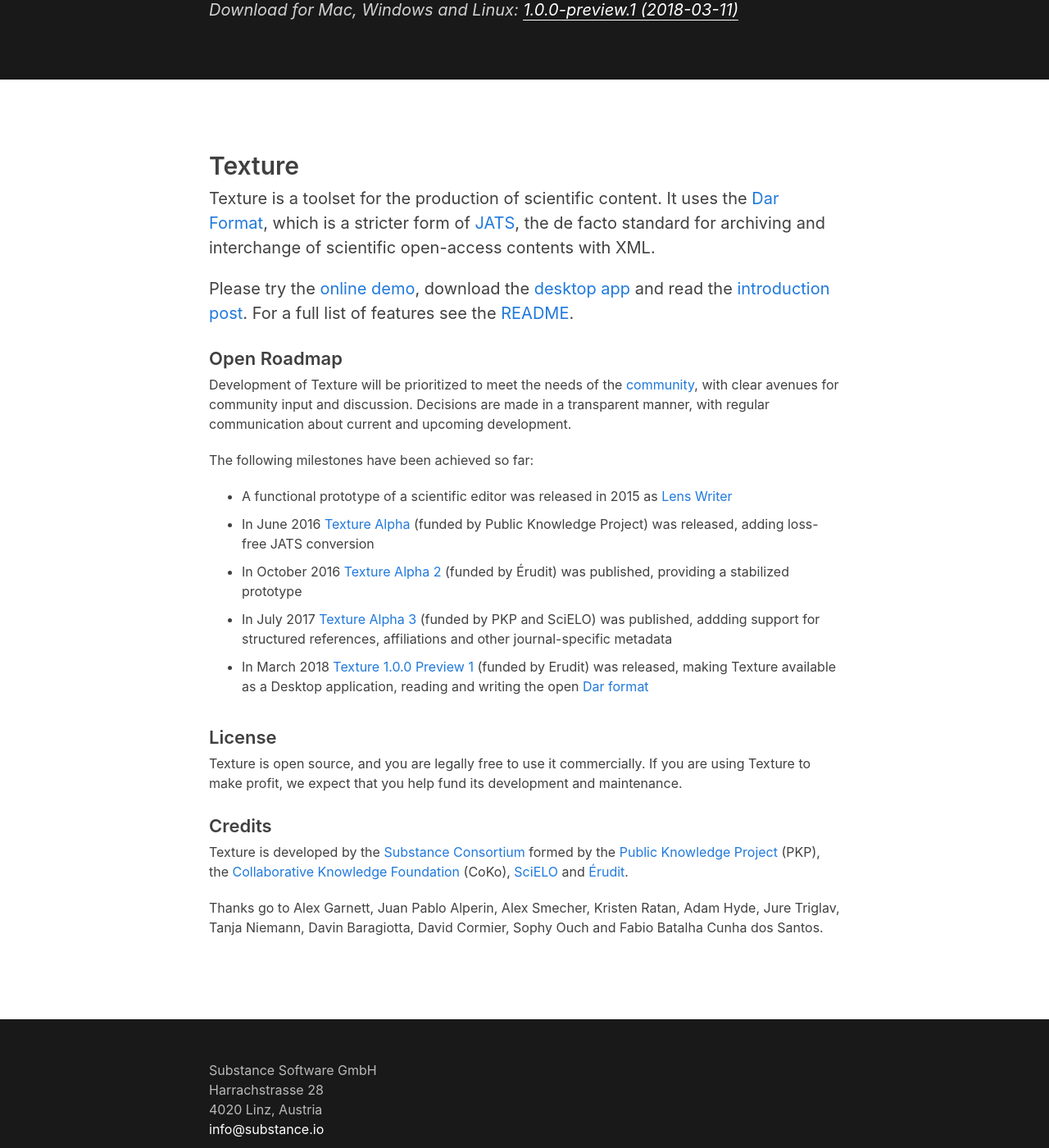
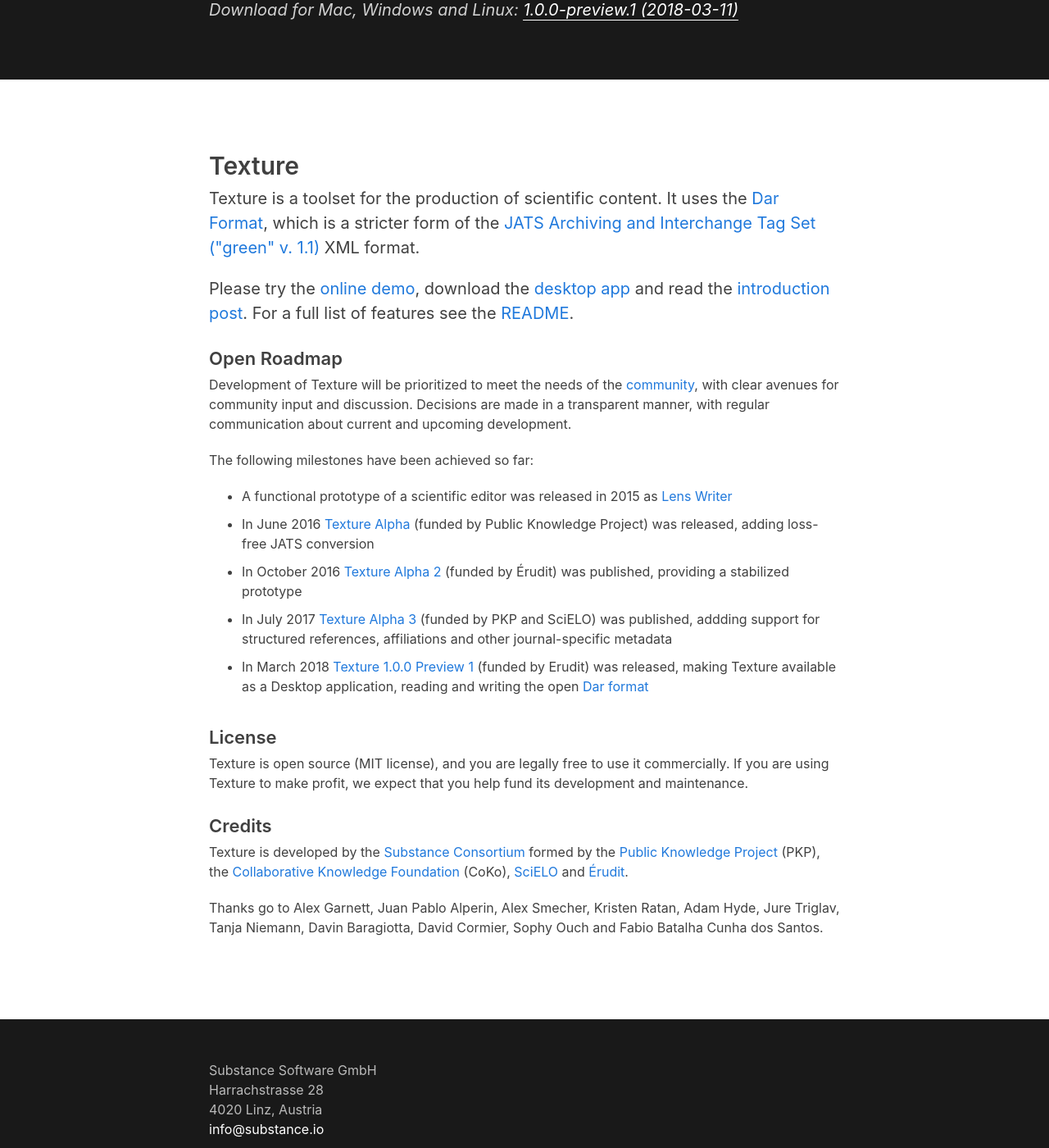
Before and after one commit to substance/substance.github.com, a Jekyll site: the page built from texture/index.html, in a window 1280 px wide and 1400 px high, scrolled down 836 px. Shown: the whole window at 82% size. Built offline with Jekyll 4.4.1, drawn with Linux system fonts in a browser that asks for light colours; nearby versions of some CDN libraries; library files that are not in the unit come from our copies.

Commit message:
Update index.html

```diff
--- a/texture/index.html
+++ b/texture/index.html
@@ -12,7 +12,7 @@
   <div class="limiter">
     <h2>Texture</h2>
     <p class="large">
-      Texture is a toolset for the production of scientific content. It uses the <a href="http://github.com/substance/dar">Dar Format</a>, which is a stricter form of <a href="http://jats.nlm.nih.gov/archiving/tag-library/1.1/">JATS</a>, the de facto standard for archiving and interchange of scientific open-access contents with XML.
+      Texture is a toolset for the production of scientific content. It uses the <a href="http://github.com/substance/dar">Dar Format</a>, which is a stricter form of the <a href="https://jats.nlm.nih.gov/archiving/1.1/">JATS Archiving and Interchange Tag Set ("green" v. 1.1)</a> XML format.
     </p>
     <p class="large">
       Please try the <a href="http://cdn.substance.io/texture-preview-1/">online demo</a>, download the <a href="https://github.com/substance/texture/releases/tag/v{{site.texture_version}}">desktop app</a> and read the <a href="https://elifesciences.org/labs/8de87c33/texture-an-open-science-manuscript-editor">introduction post</a>. For a full list of features see the <a href="https://github.com/substance/texture#roadmap">README</a>.
@@ -31,8 +31,7 @@
     </ul>
     <h3>License</h3>
     <p>
-      Texture is open source, and you are legally free to use it commercially. If you are using Texture to make profit, we expect that you help fund
-      its development and maintenance.
+      Texture is open source (MIT license), and you are legally free to use it commercially. If you are using Texture to make profit, we expect that you help fund its development and maintenance.
     </p>
     <h3>Credits</h3>
     <p>Texture is developed by the <a href="http://substance.io/consortium/">Substance Consortium</a> formed by the <a href="https://pkp.sfu.ca/2016/04/27/substance-consortium/">Public Knowledge Project</a> (PKP), the <a href="http://coko.foundation/blog.html#substance_consortium">Collaborative Knowledge Foundation</a> (CoKo), <a href="http://www.scielo.org/">SciELO</a> and <a href="https://apropos.erudit.org/fr/creation-dun-consortium-autour-de-substance/">Érudit</a>.</p>
```
